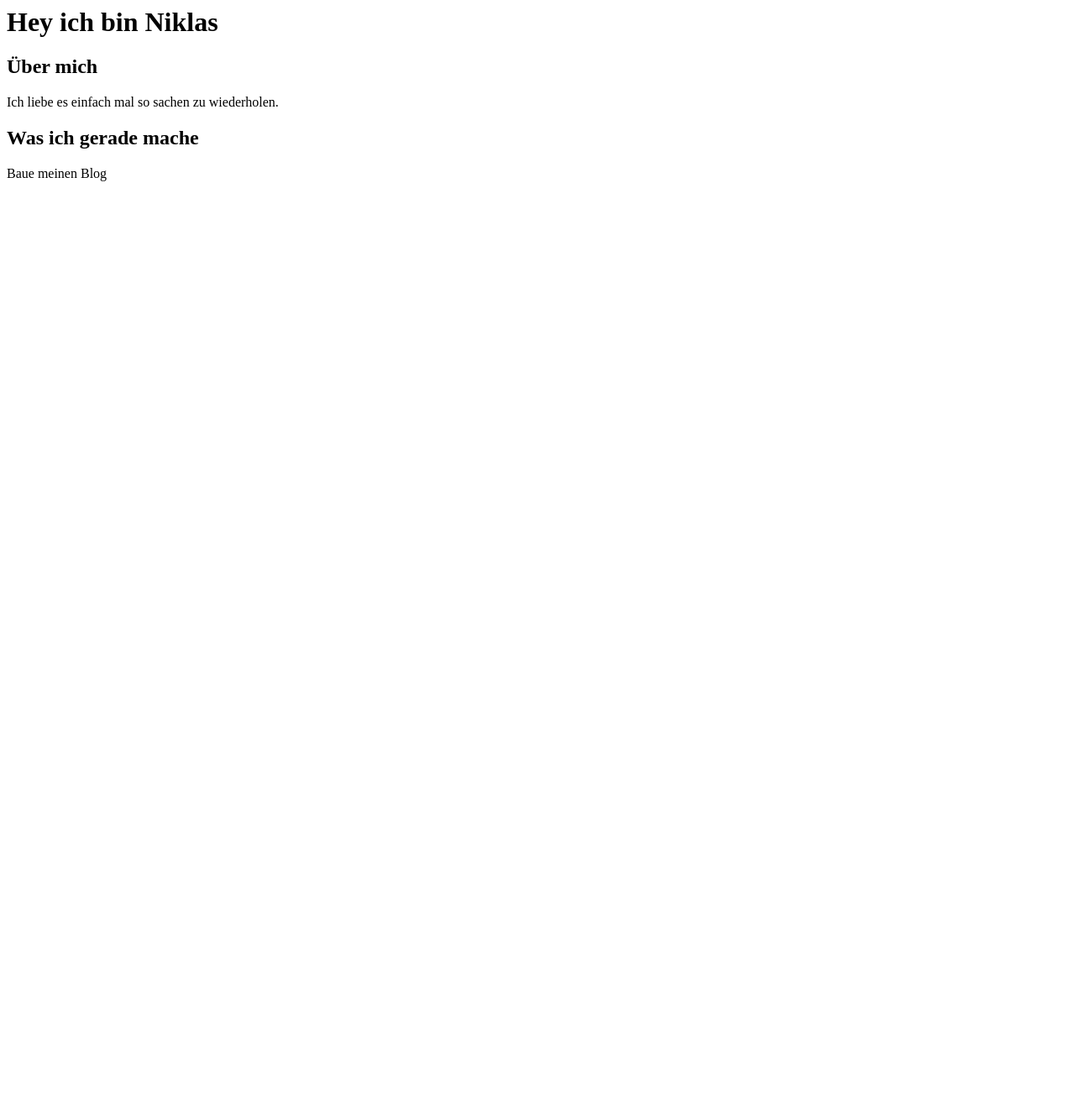
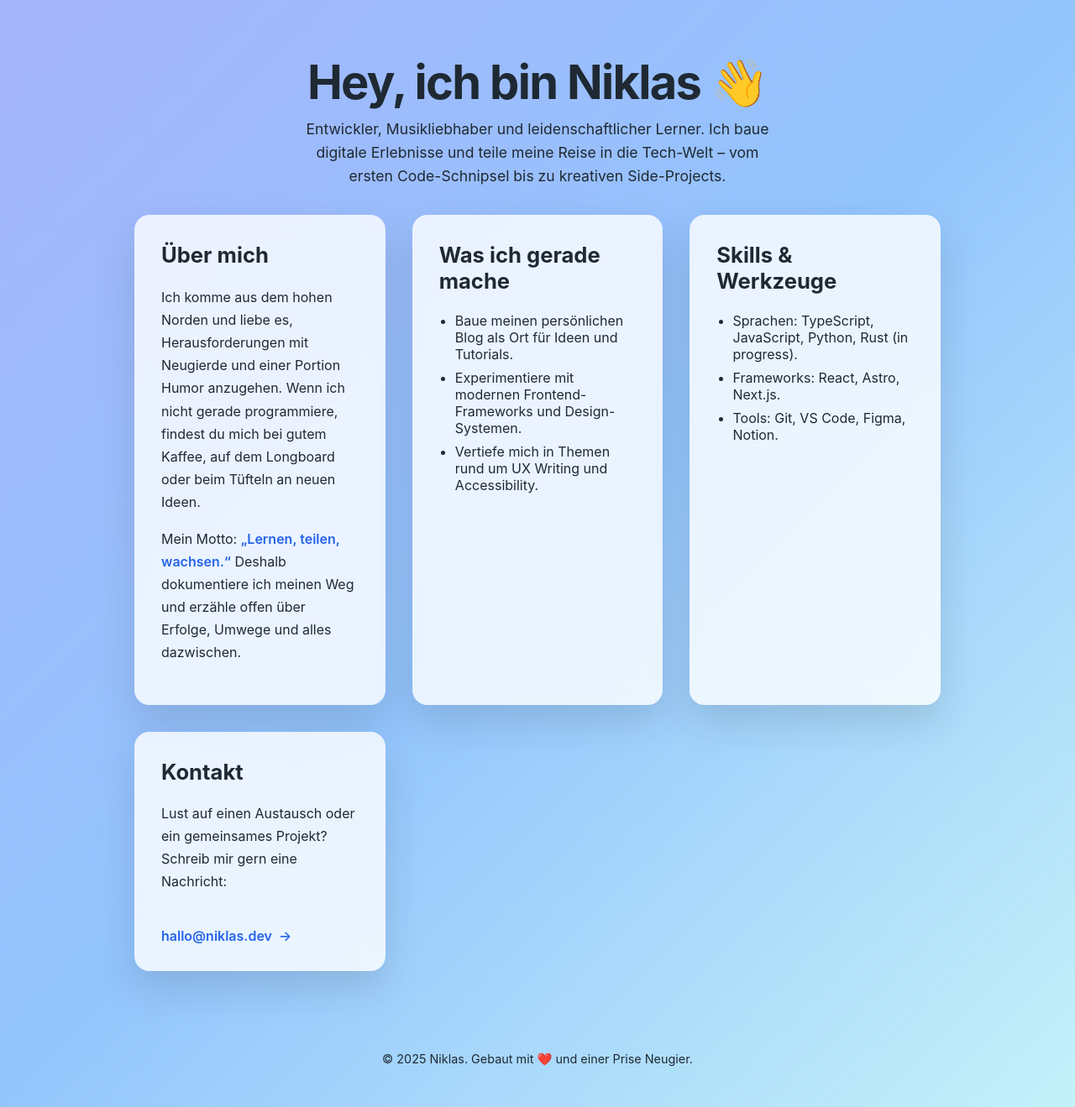
Before and after one commit to niklasDevground/aboutNiklas, a plain HTML site: page index.html in a window 1280 px wide. Shown: the whole page at 84% size. Before the commit the page ends 800 px from the top, so only its background shows below. Drawn offline with Linux system fonts and the light colour scheme.

Commit message:
Create vibrant personal landing page

```diff
--- a/index.html
+++ b/index.html
@@ -1,16 +1,195 @@
-<html>
-    <h1>
-        Hey ich bin Niklas
-    </h1>
-    <body>
-        <h2>Über mich</h2>
+<!DOCTYPE html>
+<html lang="de">
+<head>
+    <meta charset="UTF-8">
+    <meta name="viewport" content="width=device-width, initial-scale=1.0">
+    <title>Über Niklas</title>
+    <style>
+        :root {
+            color-scheme: light dark;
+            --bg: #f5f5f5;
+            --card-bg: rgba(255, 255, 255, 0.8);
+            --text: #1f2933;
+            --accent: #2563eb;
+            --shadow: 0 20px 45px rgba(31, 41, 51, 0.15);
+        }
+
+        * {
+            box-sizing: border-box;
+        }
+
+        body {
+            margin: 0;
+            font-family: "Inter", "Segoe UI", system-ui, -apple-system, sans-serif;
+            background: linear-gradient(135deg, #a5b4fc, #93c5fd, #c4f1f9);
+            color: var(--text);
+            min-height: 100vh;
+            display: flex;
+            flex-direction: column;
+        }
+
+        header {
+            padding: 4rem 1.5rem 2rem;
+            text-align: center;
+        }
+
+        header h1 {
+            margin: 0;
+            font-size: clamp(2.5rem, 5vw, 3.5rem);
+            letter-spacing: -0.03em;
+        }
+
+        header p {
+            margin: 0.5rem auto 0;
+            max-width: 50ch;
+            font-size: 1.1rem;
+            line-height: 1.6;
+        }
+
+        main {
+            width: min(960px, 90vw);
+            margin: 0 auto 4rem;
+            display: grid;
+            grid-template-columns: repeat(auto-fit, minmax(240px, 1fr));
+            gap: 2rem;
+        }
+
+        section {
+            background: var(--card-bg);
+            border-radius: 18px;
+            padding: 2rem;
+            backdrop-filter: blur(12px);
+            box-shadow: var(--shadow);
+            transition: transform 150ms ease, box-shadow 150ms ease;
+        }
+
+        section:hover {
+            transform: translateY(-6px);
+            box-shadow: 0 28px 60px rgba(31, 41, 51, 0.22);
+        }
+
+        h2 {
+            margin-top: 0;
+            font-size: 1.6rem;
+        }
+
+        p {
+            line-height: 1.7;
+        }
+
+        ul {
+            padding-left: 1.2rem;
+            margin: 1rem 0 0;
+        }
+
+        li + li {
+            margin-top: 0.5rem;
+        }
+
+        .highlight {
+            font-weight: 600;
+            color: var(--accent);
+        }
+
+        .cta {
+            display: inline-flex;
+            align-items: center;
+            gap: 0.5rem;
+            font-weight: 600;
+            color: var(--accent);
+            text-decoration: none;
+            margin-top: 1.5rem;
+        }
+
+        .cta span {
+            display: inline-block;
+            transition: transform 150ms ease;
+        }
+
+        .cta:hover span {
+            transform: translateX(4px);
+        }
+
+        footer {
+            text-align: center;
+            padding: 2rem 1.5rem 3rem;
+            font-size: 0.9rem;
+        }
+
+        @media (prefers-color-scheme: dark) {
+            :root {
+                --bg: #0f172a;
+                --card-bg: rgba(15, 23, 42, 0.8);
+                --text: #e2e8f0;
+                --accent: #60a5fa;
+                --shadow: 0 20px 45px rgba(15, 23, 42, 0.6);
+            }
+
+            body {
+                background: radial-gradient(circle at 20% 20%, #1e293b, #0f172a 55%, #020617);
+            }
+        }
+    </style>
+</head>
+<body>
+    <header>
+        <h1>Hey, ich bin Niklas 👋</h1>
+        <p>
+            Entwickler, Musikliebhaber und leidenschaftlicher Lerner. Ich baue digitale Erlebnisse
+            und teile meine Reise in die Tech-Welt – vom ersten Code-Schnipsel bis zu kreativen Side-Projects.
+        </p>
+    </header>
+
+    <main>
+        <section>
+            <h2>Über mich</h2>
             <p>
-                Ich liebe es einfach mal so sachen zu wiederholen.
+                Ich komme aus dem hohen Norden und liebe es, Herausforderungen mit Neugierde und einer Portion Humor
+                anzugehen. Wenn ich nicht gerade programmiere, findest du mich bei gutem Kaffee, auf dem Longboard oder
+                beim Tüfteln an neuen Ideen.
             </p>
+            <p>
+                Mein Motto: <span class="highlight">„Lernen, teilen, wachsen.“</span> Deshalb dokumentiere ich meinen Weg und
+                erzähle offen über Erfolge, Umwege und alles dazwischen.
+            </p>
+        </section>
+
+        <section>
             <h2>Was ich gerade mache</h2>
+            <ul>
+                <li>Baue meinen persönlichen Blog als Ort für Ideen und Tutorials.</li>
+                <li>Experimentiere mit modernen Frontend-Frameworks und Design-Systemen.</li>
+                <li>Vertiefe mich in Themen rund um UX Writing und Accessibility.</li>
+            </ul>
+        </section>
+
+        <section>
+            <h2>Skills & Werkzeuge</h2>
+            <ul>
+                <li>Sprachen: TypeScript, JavaScript, Python, Rust (in progress).</li>
+                <li>Frameworks: React, Astro, Next.js.</li>
+                <li>Tools: Git, VS Code, Figma, Notion.</li>
+            </ul>
+        </section>
+
+        <section>
+            <h2>Kontakt</h2>
             <p>
-                Baue meinen Blog
+                Lust auf einen Austausch oder ein gemeinsames Projekt? Schreib mir gern eine Nachricht:
             </p>
+            <a class="cta" href="mailto:hallo@niklas.dev">
+                hallo@niklas.dev
+                <span>→</span>
+            </a>
+        </section>
+    </main>
 
-    </body>
+    <footer>
+        © <span id="year"></span> Niklas. Gebaut mit ❤️ und einer Prise Neugier.
+    </footer>
+
+    <script>
+        document.getElementById('year').textContent = new Date().getFullYear();
+    </script>
+</body>
 </html>
```
